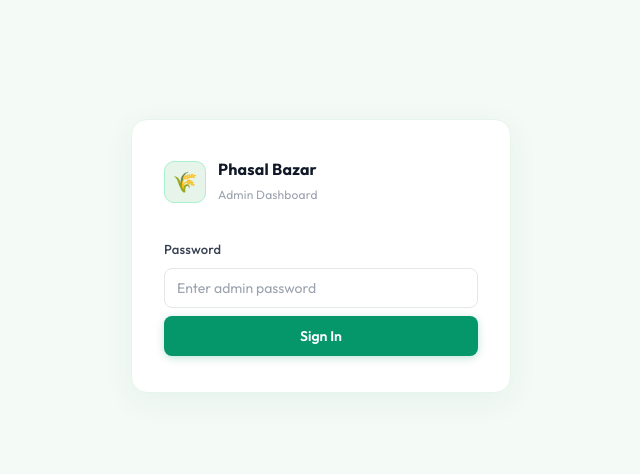
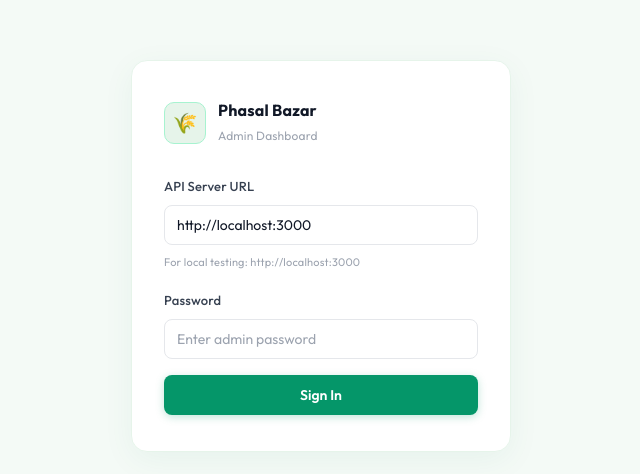
Before and after one commit to way2gsn/phasalbazar-dashboard, a React (Vite) app: page / in a window 1280 px wide. Shown: the part 144-618 px from the top of the page, without its empty margins (319-959 px from the left). Built offline with nearby package versions, Linux system fonts and the light colour scheme.

Commit message:
added fixes

```diff
--- a/src/App.jsx
+++ b/src/App.jsx
@@ -950,19 +950,31 @@
 }
 
 function Login({ onLogin }) {
+  const [apiInput, setApiInput] = useState(() => {
+    try {
+      return localStorage.getItem('pb_api') || API_URL;
+    } catch {
+      return API_URL;
+    }
+  })
   const [pass, setPass] = useState(() => { try { return localStorage.getItem('pb_token') || '' } catch { return '' } })
   const [err, setErr] = useState('')
   const [busy, setBusy] = useState(false)
 
   const go = async () => {
+    if (!apiInput.trim()) { setErr('Enter server URL'); return }
     if (!pass.trim()) { setErr('Enter your password'); return }
     setBusy(true); setErr('')
     try {
-      const r = await fetch(`${API_URL}/admin/stats`, { headers: { Authorization: `Bearer ${pass}` } })
+      const cleanApi = apiInput.trim().replace(/\/$/, "");
+      const r = await fetch(`${cleanApi}/admin/stats`, { headers: { Authorization: `Bearer ${pass}` } })
       if (!r.ok) { setErr('Wrong password'); setBusy(false); return }
-      try { localStorage.setItem('pb_token', pass) } catch { }
-      onLogin(API_URL, pass)
-    } catch { setErr('Cannot connect to server') }
+      try {
+        localStorage.setItem('pb_token', pass)
+        localStorage.setItem('pb_api', cleanApi)
+      } catch { }
+      onLogin(cleanApi, pass)
+    } catch { setErr('Cannot connect to server. Check server URL / status.') }
     setBusy(false)
   }
 
@@ -970,17 +982,28 @@
     <div style={{ minHeight: '100vh', display: 'flex', alignItems: 'center', justifyContent: 'center', background: '#F4FAF6', padding: 24 }}>
       <style>{STYLES}</style>
       <div className="fade-in" style={{ background: '#fff', border: '1px solid #E6F4EA', borderRadius: 16, padding: '36px 32px', width: '100%', maxWidth: 380, boxShadow: '0 8px 32px rgba(4,120,87,0.06)' }}>
-        <div style={{ display: 'flex', alignItems: 'center', gap: 12, marginBottom: 28 }}>
+        <div style={{ display: 'flex', alignItems: 'center', gap: 12, marginBottom: 24 }}>
           <div style={{ width: 42, height: 42, borderRadius: 10, background: '#E6F4EA', border: '1px solid #A7F3D0', display: 'flex', alignItems: 'center', justifyContent: 'center', fontSize: 20 }}>🌾</div>
           <div>
             <div style={{ fontSize: 16, fontWeight: 700, color: '#111827' }}>Phasal Bazar</div>
             <div style={{ fontSize: 12, color: '#9CA3AF' }}>Admin Dashboard</div>
           </div>
         </div>
-        <label style={{ display: 'block', fontSize: 13, fontWeight: 500, color: '#374151', marginBottom: 6 }}>Password</label>
-        <input type="password" value={pass} onChange={e => setPass(e.target.value)} onKeyDown={e => e.key === 'Enter' && go()} placeholder="Enter admin password"
-          style={{ width: '100%', border: `1.5px solid ${err ? '#FCA5A5' : '#E5E7EB'}`, borderRadius: 8, padding: '10px 12px', fontSize: 14, color: '#111827', outline: 'none', background: '#fff', marginBottom: 8 }} />
-        {err && <div style={{ fontSize: 12, color: '#DC2626', marginBottom: 10 }}>⚠️ {err}</div>}
+
+        <div style={{ marginBottom: 12 }}>
+          <label style={{ display: 'block', fontSize: 13, fontWeight: 500, color: '#374151', marginBottom: 6 }}>API Server URL</label>
+          <input type="text" value={apiInput} onChange={e => setApiInput(e.target.value)} onKeyDown={e => e.key === 'Enter' && go()} placeholder="e.g. http://localhost:3000"
+            style={{ width: '100%', border: '1.5px solid #E5E7EB', borderRadius: 8, padding: '10px 12px', fontSize: 14, color: '#111827', outline: 'none', background: '#fff' }} />
+          <div style={{ fontSize: 11, color: '#9CA3AF', marginTop: 4 }}>For local testing: http://localhost:3000</div>
+        </div>
+
+        <div style={{ marginBottom: 16 }}>
+          <label style={{ display: 'block', fontSize: 13, fontWeight: 500, color: '#374151', marginBottom: 6 }}>Password</label>
+          <input type="password" value={pass} onChange={e => setPass(e.target.value)} onKeyDown={e => e.key === 'Enter' && go()} placeholder="Enter admin password"
+            style={{ width: '100%', border: `1.5px solid ${err ? '#FCA5A5' : '#E5E7EB'}`, borderRadius: 8, padding: '10px 12px', fontSize: 14, color: '#111827', outline: 'none', background: '#fff' }} />
+        </div>
+
+        {err && <div style={{ fontSize: 12, color: '#DC2626', marginBottom: 12 }}>⚠️ {err}</div>}
         <button className="btn" onClick={go} disabled={busy} style={{ width: '100%', background: '#059669', color: '#fff', borderRadius: 8, padding: '11px', fontSize: 14, fontWeight: 600, boxShadow: '0 2px 8px rgba(5,150,105,0.25)', opacity: busy ? 0.7 : 1 }}>
           {busy ? 'Signing in…' : 'Sign In'}
         </button>
@@ -1489,7 +1512,13 @@
 
 export default function App() {
   const [auth, setAuth] = useState(() => {
-    try { const t = localStorage.getItem('pb_token'); return t ? { api: API_URL, token: t } : null } catch { return null }
+    try {
+      const t = localStorage.getItem('pb_token');
+      const a = localStorage.getItem('pb_api') || API_URL;
+      return t ? { api: a, token: t } : null;
+    } catch {
+      return null;
+    }
   })
   if (!auth) return <Login onLogin={(api, token) => setAuth({ api, token })} />
   return <Dashboard api={auth.api} token={auth.token} onLogout={() => { try { localStorage.removeItem('pb_token') } catch { }; setAuth(null) }} />
```
